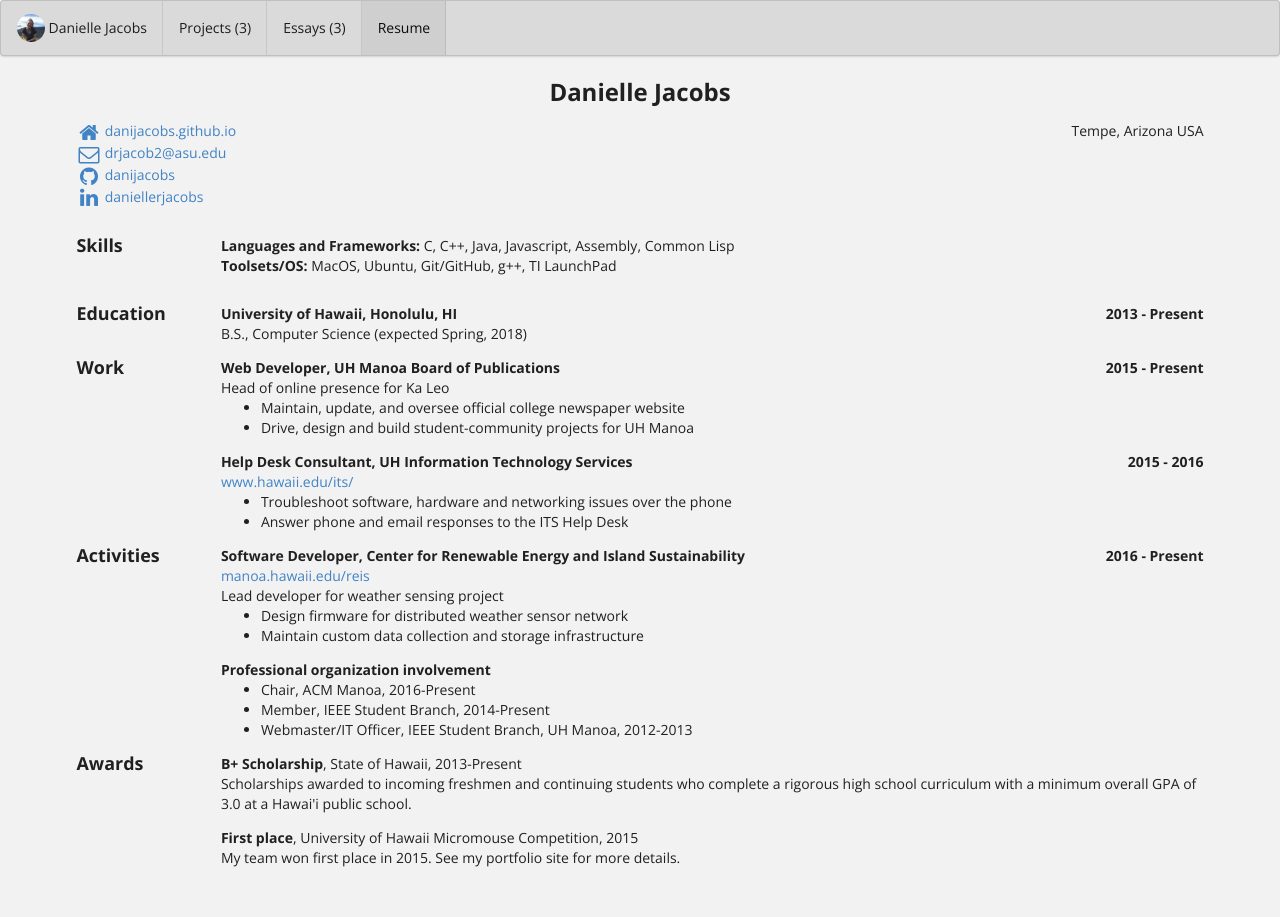
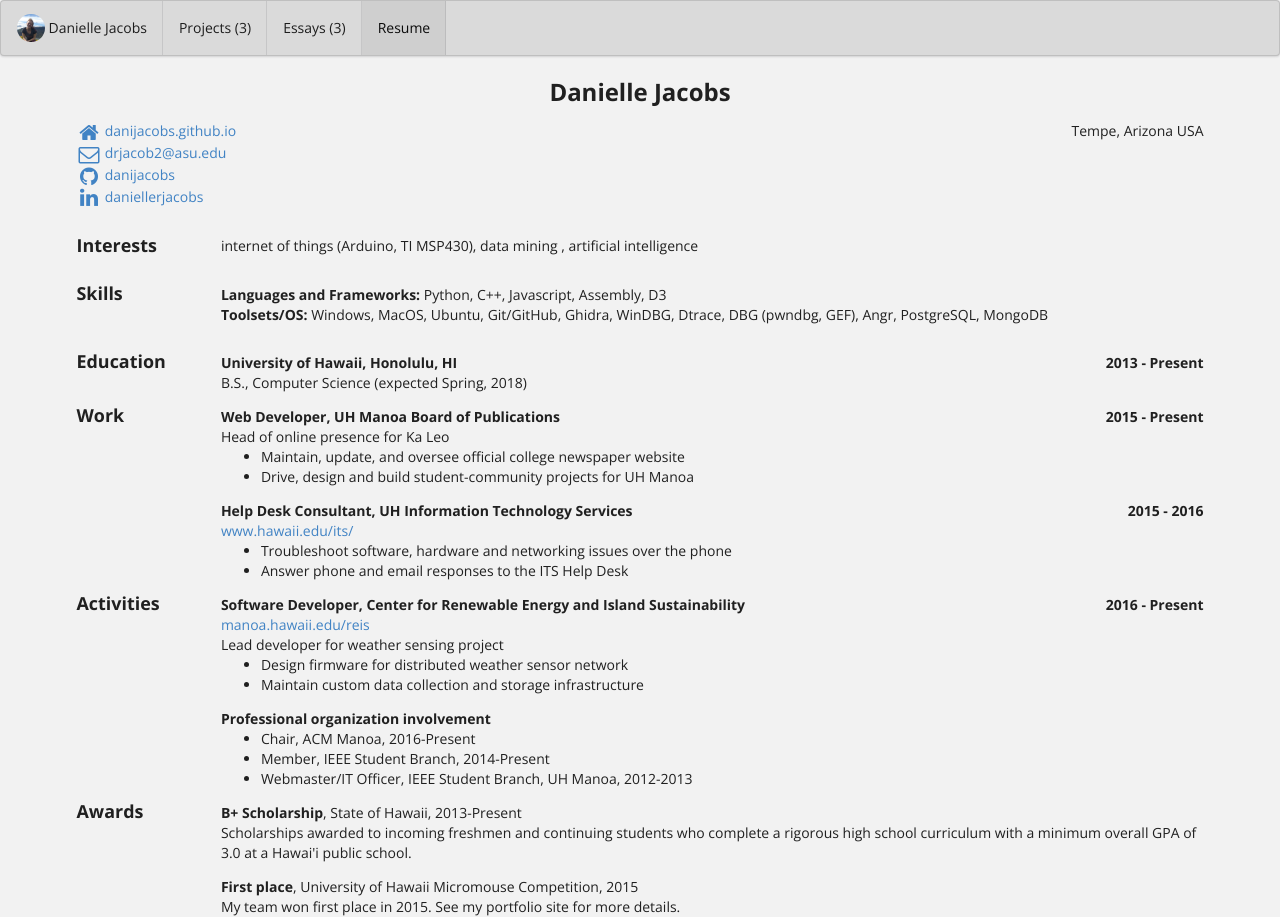
Before and after one commit to danijacobs/danijacobs.github.io, a Jekyll site: the page built from bio/index.html, in a window 1280 px wide. Built offline with Jekyll 4.4.1, drawn with Linux system fonts in a browser that asks for light colours.

Commit message:
Update bio.json

```diff
--- a/_data/bio.json
+++ b/_data/bio.json
@@ -25,28 +25,52 @@
       },
     ]
   },
+  "interests": [
+    {
+      "name": "internet of things",
+      "keywords": [
+        "Arduino",
+        "TI MSP430"
+      ]
+    },
+    {
+      "name": "data mining",
+      "keywords": [
+      ]
+    },
+    {
+      "name": "artificial intelligence",
+      "keywords": [
+      ]
+    }
+  ],
   "skills": [
     {
       "name": "Languages and Frameworks",
       "level": "",
       "keywords": [
-        "C",
+        "Python",
         "C++",
-        "Java",
         "Javascript",
         "Assembly",
-        "Common Lisp"
+        "D3"
       ]
     },
     {
       "name": "Toolsets/OS",
       "level": "",
       "keywords": [
+        "Windows",
         "MacOS",
         "Ubuntu",
         "Git/GitHub",
-        "g++",
-        "TI LaunchPad"
+        "Ghidra",
+        "WinDBG",
+        "Dtrace",
+        "DBG (pwndbg, GEF)",
+        "Angr",
+        "PostgreSQL",
+        "MongoDB"
       ]
     }
   ],
```
